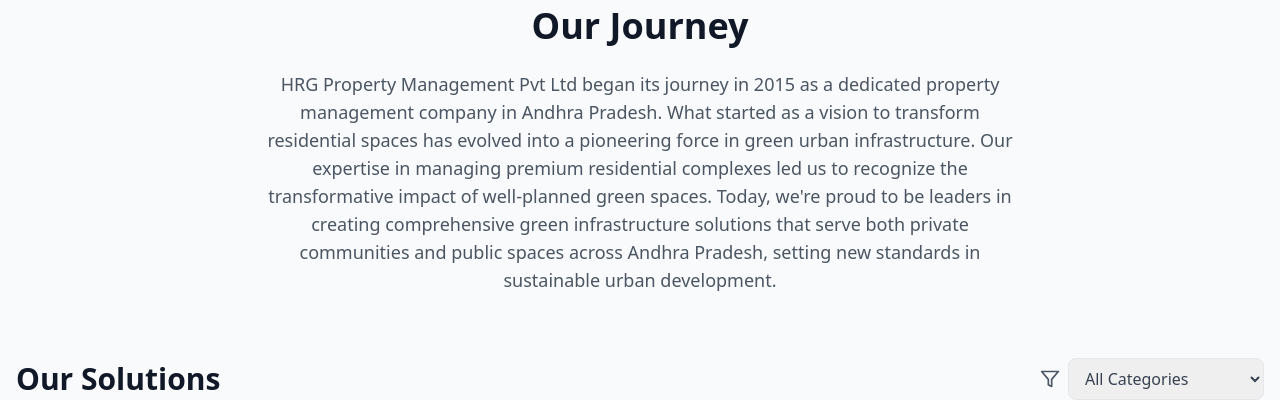
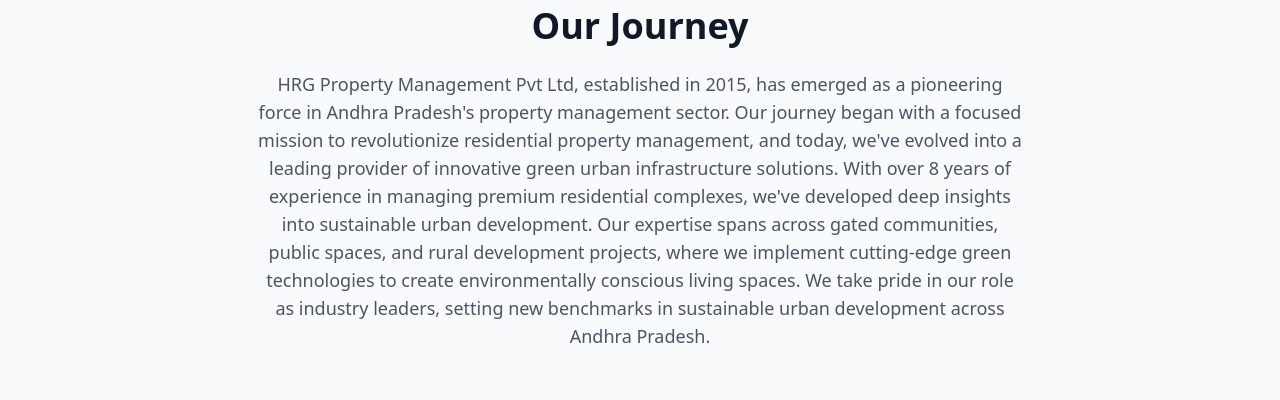
Before and after one commit to sunilhstarz/HRGgreeinfra, a React (Vite) app: page / in a window 1280 px wide. Shown: the part 122-522 px from the top of the page. Built offline with nearby package versions, Linux system fonts and the light colour scheme.

Commit message:
Update HRG Property Management introduction

```diff
--- a/src/components/Solutions.tsx
+++ b/src/components/Solutions.tsx
@@ -19,13 +19,16 @@ function Solutions() {
           </div>
           <h2 className="text-4xl font-bold text-gray-900 mb-6">Our Journey</h2>
           <p className="text-lg text-gray-600 max-w-3xl mx-auto">
-            HRG Property Management Pvt Ltd began its journey in 2015 as a dedicated property
-            management company in Andhra Pradesh. What started as a vision to transform residential
-            spaces has evolved into a pioneering force in green urban infrastructure. Our expertise
-            in managing premium residential complexes led us to recognize the transformative impact
-            of well-planned green spaces. Today, we're proud to be leaders in creating comprehensive
-            green infrastructure solutions that serve both private communities and public spaces
-            across Andhra Pradesh, setting new standards in sustainable urban development.
+            HRG Property Management Pvt Ltd, established in 2015, has emerged as a pioneering force
+            in Andhra Pradesh's property management sector. Our journey began with a focused mission
+            to revolutionize residential property management, and today, we've evolved into a
+            leading provider of innovative green urban infrastructure solutions. With over 8 years
+            of experience in managing premium residential complexes, we've developed deep insights
+            into sustainable urban development. Our expertise spans across gated communities,
+            public spaces, and rural development projects, where we implement cutting-edge green
+            technologies to create environmentally conscious living spaces. We take pride in our
+            role as industry leaders, setting new benchmarks in sustainable urban development
+            across Andhra Pradesh.
           </p>
         </div>
 
```
